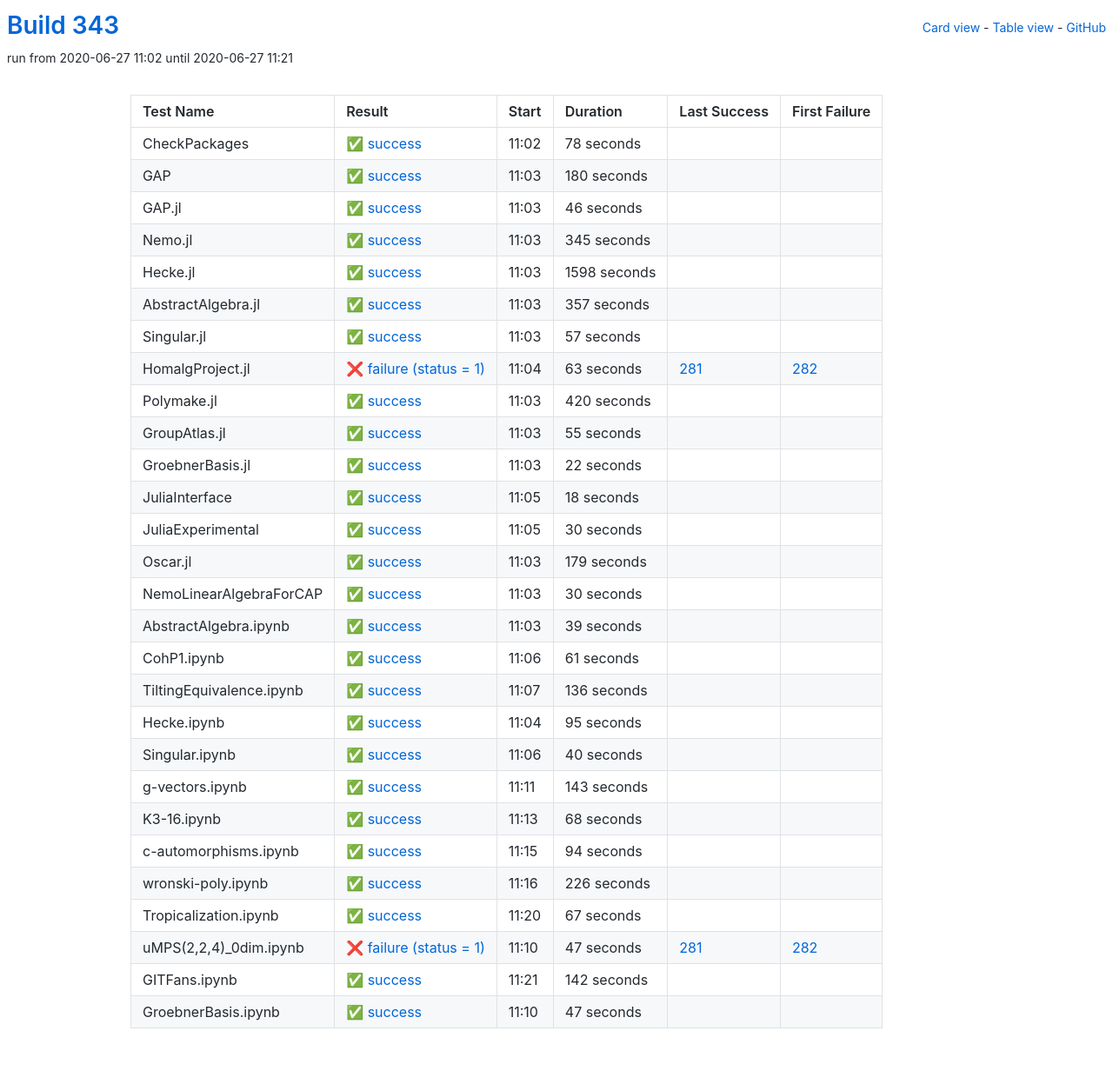
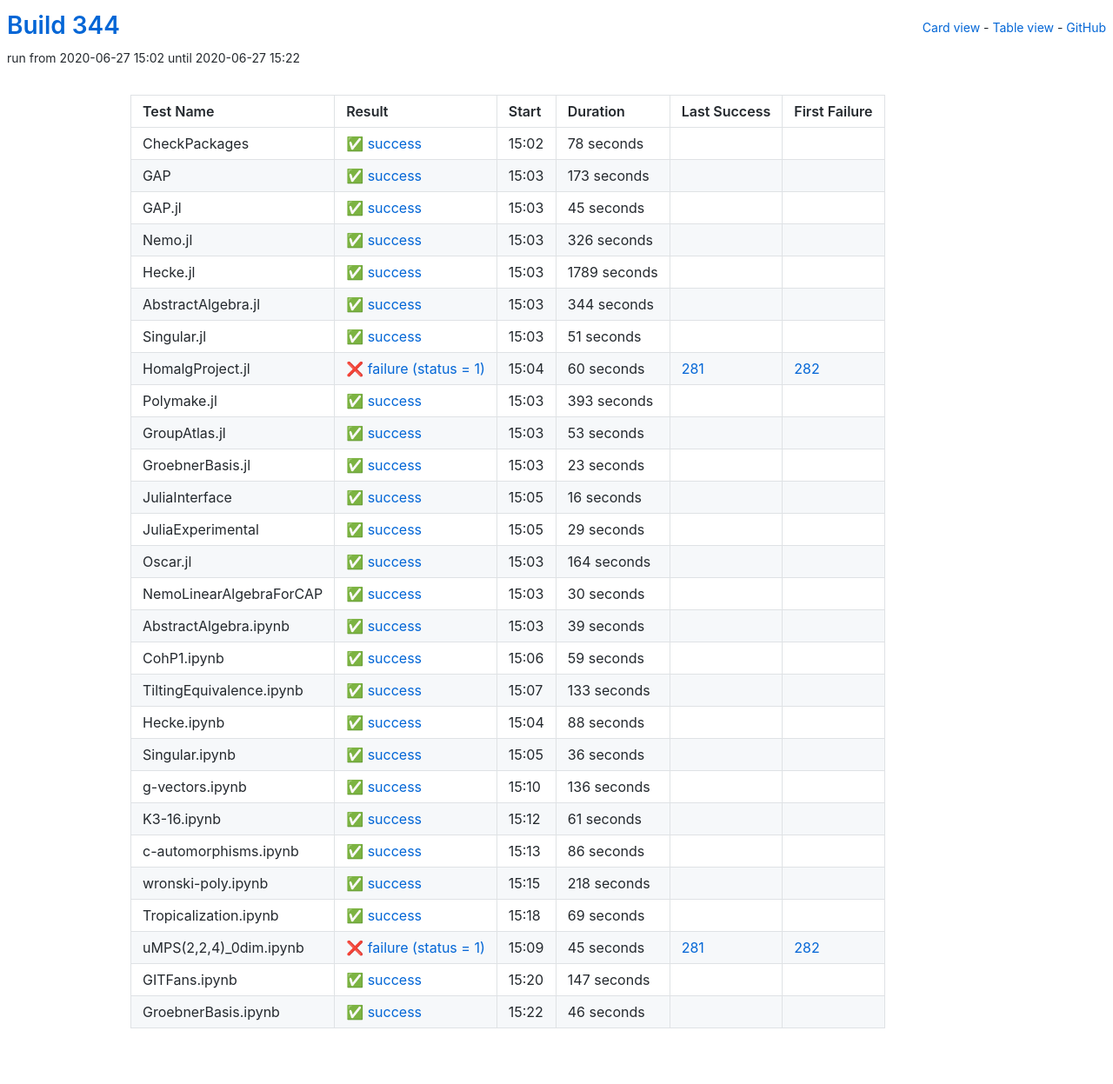
Before and after one commit to oscar-system/oscar-ci-status-stable, a Jekyll site: the page built from table.html, in a window 1280 px wide. Shown: the whole page at 87% size. Built offline with Jekyll 4.4.1, drawn with Linux system fonts in a browser that asks for light colours.

Commit message:
Build #344

```diff
--- a/_data/ci.yml
+++ b/_data/ci.yml
@@ -1,6 +1,6 @@
 ---
-build: 343
-build_url: https://oscarci.mathematik.uni-kl.de/job/oscar-stable/343/
+build: 344
+build_url: https://oscarci.mathematik.uni-kl.de/job/oscar-stable/344/
 job: oscar-stable
 organization: oscar-system
 repo: oscar-ci-status-stable
@@ -8,8 +8,8 @@ repourl: https://github.com/oscar-system/oscar-ci-status-stable
 tests:
 - name: CheckPackages
   id: checkpackages
-  log: https://oscarci.mathematik.uni-kl.de/job/oscar-stable/343/artifact/logs/build-343/CheckPackages.log
-  start: 2020-06-27 11:02
+  log: https://oscarci.mathematik.uni-kl.de/job/oscar-stable/344/artifact/logs/build-344/CheckPackages.log
+  start: 2020-06-27 15:02
   success: true
   exitcode: 0
   status: success
@@ -20,164 +20,164 @@ tests:
   first_failure_url:
 - name: GAP
   id: gap
-  log: https://oscarci.mathematik.uni-kl.de/job/oscar-stable/343/artifact/logs/build-343/GAP.log
-  start: 2020-06-27 11:03
+  log: https://oscarci.mathematik.uni-kl.de/job/oscar-stable/344/artifact/logs/build-344/GAP.log
+  start: 2020-06-27 15:03
   success: true
   exitcode: 0
   status: success
-  duration: 180
+  duration: 173
   last_success: false
   last_success_url:
   first_failure: false
   first_failure_url:
 - name: GAP.jl
   id: gap-jl
-  log: https://oscarci.mathematik.uni-kl.de/job/oscar-stable/343/artifact/logs/build-343/GAP.jl.log
-  start: 2020-06-27 11:03
+  log: https://oscarci.mathematik.uni-kl.de/job/oscar-stable/344/artifact/logs/build-344/GAP.jl.log
+  start: 2020-06-27 15:03
   success: true
   exitcode: 0
   status: success
-  duration: 46
+  duration: 45
   last_success: false
   last_success_url:
   first_failure: false
   first_failure_url:
 - name: Nemo.jl
   id: nemo-jl
-  log: https://oscarci.mathematik.uni-kl.de/job/oscar-stable/343/artifact/logs/build-343/Nemo.jl.log
-  start: 2020-06-27 11:03
+  log: https://oscarci.mathematik.uni-kl.de/job/oscar-stable/344/artifact/logs/build-344/Nemo.jl.log
+  start: 2020-06-27 15:03
   success: true
   exitcode: 0
   status: success
-  duration: 345
+  duration: 326
   last_success: false
   last_success_url:
   first_failure: false
   first_failure_url:
 - name: Hecke.jl
   id: hecke-jl
-  log: https://oscarci.mathematik.uni-kl.de/job/oscar-stable/343/artifact/logs/build-343/Hecke.jl.log
-  start: 2020-06-27 11:03
+  log: https://oscarci.mathematik.uni-kl.de/job/oscar-stable/344/artifact/logs/build-344/Hecke.jl.log
+  start: 2020-06-27 15:03
   success: true
   exitcode: 0
   status: success
-  duration: 1598
+  duration: 1789
   last_success: false
   last_success_url:
   first_failure: false
   first_failure_url:
 - name: AbstractAlgebra.jl
   id: abstractalgebra-jl
-  log: https://oscarci.mathematik.uni-kl.de/job/oscar-stable/343/artifact/logs/build-343/AbstractAlgebra.jl.log
-  start: 2020-06-27 11:03
+  log: https://oscarci.mathematik.uni-kl.de/job/oscar-stable/344/artifact/logs/build-344/AbstractAlgebra.jl.log
+  start: 2020-06-27 15:03
   success: true
   exitcode: 0
   status: success
-  duration: 357
+  duration: 344
   last_success: false
   last_success_url:
   first_failure: false
   first_failure_url:
 - name: Singular.jl
   id: singular-jl
-  log: https://oscarci.mathematik.uni-kl.de/job/oscar-stable/343/artifact/logs/build-343/Singular.jl.log
-  start: 2020-06-27 11:03
+  log: https://oscarci.mathematik.uni-kl.de/job/oscar-stable/344/artifact/logs/build-344/Singular.jl.log
+  start: 2020-06-27 15:03
   success: true
   exitcode: 0
   status: success
-  duration: 57
+  duration: 51
   last_success: false
   last_success_url:
   first_failure: false
   first_failure_url:
 - name: HomalgProject.jl
   id: homalgproject-jl
-  log: https://oscarci.mathematik.uni-kl.de/job/oscar-stable/343/artifact/logs/build-343/HomalgProject.jl.log
-  start: 2020-06-27 11:04
+  log: https://oscarci.mathematik.uni-kl.de/job/oscar-stable/344/artifact/logs/build-344/HomalgProject.jl.log
+  start: 2020-06-27 15:04
   success: false
   exitcode: 1
   status: failure
-  duration: 63
+  duration: 60
   last_success: 281
   last_success_url: https://oscarci.mathematik.uni-kl.de/job/oscar-stable/281/
   first_failure: 282
   first_failure_url: https://oscarci.mathematik.uni-kl.de/job/oscar-stable/282/
 - name: Polymake.jl
   id: polymake-jl
-  log: https://oscarci.mathematik.uni-kl.de/job/oscar-stable/343/artifact/logs/build-343/Polymake.jl.log
-  start: 2020-06-27 11:03
+  log: https://oscarci.mathematik.uni-kl.de/job/oscar-stable/344/artifact/logs/build-344/Polymake.jl.log
+  start: 2020-06-27 15:03
   success: true
   exitcode: 0
   status: success
-  duration: 420
+  duration: 393
   last_success: false
   last_success_url:
   first_failure: false
   first_failure_url:
 - name: GroupAtlas.jl
   id: groupatlas-jl
-  log: https://oscarci.mathematik.uni-kl.de/job/oscar-stable/343/artifact/logs/build-343/GroupAtlas.jl.log
-  start: 2020-06-27 11:03
+  log: https://oscarci.mathematik.uni-kl.de/job/oscar-stable/344/artifact/logs/build-344/GroupAtlas.jl.log
+  start: 2020-06-27 15:03
   success: true
   exitcode: 0
   status: success
-  duration: 55
+  duration: 53
   last_success: false
   last_success_url:
   first_failure: false
   first_failure_url:
 - name: GroebnerBasis.jl
   id: groebnerbasis-jl
-  log: https://oscarci.mathematik.uni-kl.de/job/oscar-stable/343/artifact/logs/build-343/GroebnerBasis.jl.log
-  start: 2020-06-27 11:03
+  log: https://oscarci.mathematik.uni-kl.de/job/oscar-stable/344/artifact/logs/build-344/GroebnerBasis.jl.log
+  start: 2020-06-27 15:03
   success: true
   exitcode: 0
   status: success
-  duration: 22
+  duration: 23
   last_success: false
   last_success_url:
   first_failure: false
   first_failure_url:
 - name: JuliaInterface
   id: juliainterface
-  log: https://oscarci.mathematik.uni-kl.de/job/oscar-stable/343/artifact/logs/build-343/JuliaInterface.log
-  start: 2020-06-27 11:05
+  log: https://oscarci.mathematik.uni-kl.de/job/oscar-stable/344/artifact/logs/build-344/JuliaInterface.log
+  start: 2020-06-27 15:05
   success: true
   exitcode: 0
   status: success
-  duration: 18
+  duration: 16
   last_success: false
   last_success_url:
   first_failure: false
   first_failure_url:
 - name: JuliaExperimental
   id: juliaexperimental
-  log: https://oscarci.mathematik.uni-kl.de/job/oscar-stable/343/artifact/logs/build-343/JuliaExperimental.log
-  start: 2020-06-27 11:05
+  log: https://oscarci.mathematik.uni-kl.de/job/oscar-stable/344/artifact/logs/build-344/JuliaExperimental.log
+  start: 2020-06-27 15:05
   success: true
   exitcode: 0
   status: success
-  duration: 30
+  duration: 29
   last_success: false
   last_success_url:
   first_failure: false
   first_failure_url:
 - name: Oscar.jl
   id: oscar-jl
-  log: https://oscarci.mathematik.uni-kl.de/job/oscar-stable/343/artifact/logs/build-343/Oscar.jl.log
-  start: 2020-06-27 11:03
+  log: https://oscarci.mathematik.uni-kl.de/job/oscar-stable/344/artifact/logs/build-344/Oscar.jl.log
+  start: 2020-06-27 15:03
   success: true
   exitcode: 0
   status: success
-  duration: 179
+  duration: 164
   last_success: false
   last_success_url:
   first_failure: false
   first_failure_url:
 - name: NemoLinearAlgebraForCAP
   id: nemolinearalgebraforcap
-  log: https://oscarci.mathematik.uni-kl.de/job/oscar-stable/343/artifact/logs/build-343/NemoLinearAlgebraForCAP.log
-  start: 2020-06-27 11:03
+  log: https://oscarci.mathematik.uni-kl.de/job/oscar-stable/344/artifact/logs/build-344/NemoLinearAlgebraForCAP.log
+  start: 2020-06-27 15:03
   success: true
   exitcode: 0
   status: success
@@ -188,8 +188,8 @@ tests:
   first_failure_url:
 - name: AbstractAlgebra.ipynb
   id: abstractalgebra-ipynb
-  log: https://oscarci.mathematik.uni-kl.de/job/oscar-stable/343/artifact/logs/build-343/AbstractAlgebra.ipynb.log
-  start: 2020-06-27 11:03
+  log: https://oscarci.mathematik.uni-kl.de/job/oscar-stable/344/artifact/logs/build-344/AbstractAlgebra.ipynb.log
+  start: 2020-06-27 15:03
   success: true
   exitcode: 0
   status: success
@@ -200,8 +200,68 @@ tests:
   first_failure_url:
 - name: CohP1.ipynb
   id: cohp1-ipynb
-  log: https://oscarci.mathematik.uni-kl.de/job/oscar-stable/343/artifact/logs/build-343/CohP1.ipynb.log
-  start: 2020-06-27 11:06
+  log: https://oscarci.mathematik.uni-kl.de/job/oscar-stable/344/artifact/logs/build-344/CohP1.ipynb.log
+  start: 2020-06-27 15:06
+  success: true
+  exitcode: 0
+  status: success
+  duration: 59
+  last_success: false
+  last_success_url:
+  first_failure: false
+  first_failure_url:
+- name: TiltingEquivalence.ipynb
+  id: tiltingequivalence-ipynb
+  log: https://oscarci.mathematik.uni-kl.de/job/oscar-stable/344/artifact/logs/build-344/TiltingEquivalence.ipynb.log
+  start: 2020-06-27 15:07
+  success: true
+  exitcode: 0
+  status: success
+  duration: 133
+  last_success: false
+  last_success_url:
+  first_failure: false
+  first_failure_url:
+- name: Hecke.ipynb
+  id: hecke-ipynb
+  log: https://oscarci.mathematik.uni-kl.de/job/oscar-stable/344/artifact/logs/build-344/Hecke.ipynb.log
+  start: 2020-06-27 15:04
+  success: true
+  exitcode: 0
+  status: success
+  duration: 88
+  last_success: false
+  last_success_url:
+  first_failure: false
+  first_failure_url:
+- name: Singular.ipynb
+  id: singular-ipynb
+  log: https://oscarci.mathematik.uni-kl.de/job/oscar-stable/344/artifact/logs/build-344/Singular.ipynb.log
+  start: 2020-06-27 15:05
+  success: true
+  exitcode: 0
+  status: success
+  duration: 36
+  last_success: false
+  last_success_url:
+  first_failure: false
+  first_failure_url:
+- name: g-vectors.ipynb
+  id: g-vectors-ipynb
+  log: https://oscarci.mathematik.uni-kl.de/job/oscar-stable/344/artifact/logs/build-344/g-vectors.ipynb.log
+  start: 2020-06-27 15:10
+  success: true
+  exitcode: 0
+  status: success
+  duration: 136
+  last_success: false
+  last_success_url:
+  first_failure: false
+  first_failure_url:
+- name: K3-16.ipynb
+  id: k3-16-ipynb
+  log: https://oscarci.mathematik.uni-kl.de/job/oscar-stable/344/artifact/logs/build-344/K3-16.ipynb.log
+  start: 2020-06-27 15:12
   success: true
   exitcode: 0
   status: success
@@ -210,134 +270,74 @@ tests:
   last_success_url:
   first_failure: false
   first_failure_url:
-- name: TiltingEquivalence.ipynb
-  id: tiltingequivalence-ipynb
-  log: https://oscarci.mathematik.uni-kl.de/job/oscar-stable/343/artifact/logs/build-343/TiltingEquivalence.ipynb.log
-  start: 2020-06-27 11:07
+- name: c-automorphisms.ipynb
+  id: c-automorphisms-ipynb
+  log: https://oscarci.mathematik.uni-kl.de/job/oscar-stable/344/artifact/logs/build-344/c-automorphisms.ipynb.log
+  start: 2020-06-27 15:13
   success: true
   exitcode: 0
   status: success
-  duration: 136
-  last_success: false
-  last_success_url:
-  first_failure: false
-  first_failure_url:
-- name: Hecke.ipynb
-  id: hecke-ipynb
-  log: https://oscarci.mathematik.uni-kl.de/job/oscar-stable/343/artifact/logs/build-343/Hecke.ipynb.log
-  start: 2020-06-27 11:04
-  success: true
-  exitcode: 0
-  status: success
-  duration: 95
-  last_success: false
-  last_success_url:
-  first_failure: false
-  first_failure_url:
-- name: Singular.ipynb
-  id: singular-ipynb
-  log: https://oscarci.mathematik.uni-kl.de/job/oscar-stable/343/artifact/logs/build-343/Singular.ipynb.log
-  start: 2020-06-27 11:06
-  success: true
-  exitcode: 0
-  status: success
-  duration: 40
-  last_success: false
-  last_success_url:
-  first_failure: false
-  first_failure_url:
-- name: g-vectors.ipynb
-  id: g-vectors-ipynb
-  log: https://oscarci.mathematik.uni-kl.de/job/oscar-stable/343/artifact/logs/build-343/g-vectors.ipynb.log
-  start: 2020-06-27 11:11
-  success: true
-  exitcode: 0
-  status: success
-  duration: 143
-  last_success: false
-  last_success_url:
-  first_failure: false
-  first_failure_url:
-- name: K3-16.ipynb
-  id: k3-16-ipynb
-  log: https://oscarci.mathematik.uni-kl.de/job/oscar-stable/343/artifact/logs/build-343/K3-16.ipynb.log
-  start: 2020-06-27 11:13
-  success: true
-  exitcode: 0
-  status: success
-  duration: 68
-  last_success: false
-  last_success_url:
-  first_failure: false
-  first_failure_url:
-- name: c-automorphisms.ipynb
-  id: c-automorphisms-ipynb
-  log: https://oscarci.mathematik.uni-kl.de/job/oscar-stable/343/artifact/logs/build-343/c-automorphisms.ipynb.log
-  start: 2020-06-27 11:15
-  success: true
-  exitcode: 0
-  status: success
-  duration: 94
+  duration: 86
   last_success: false
   last_success_url:
   first_failure: false
   first_failure_url:
 - name: wronski-poly.ipynb
   id: wronski-poly-ipynb
-  log: https://oscarci.mathematik.uni-kl.de/job/oscar-stable/343/artifact/logs/build-343/wronski-poly.ipynb.log
-  start: 2020-06-27 11:16
+  log: https://oscarci.mathematik.uni-kl.de/job/oscar-stable/344/artifact/logs/build-344/wronski-poly.ipynb.log
+  start: 2020-06-27 15:15
   success: true
   exitcode: 0
   status: success
-  duration: 226
+  duration: 218
   last_success: false
   last_success_url:
   first_failure: false
   first_failure_url:
 - name: Tropicalization.ipynb
   id: tropicalization-ipynb
-  log: https://oscarci.mathematik.uni-kl.de/job/oscar-stable/343/artifact/logs/build-343/Tropicalization.ipynb.log
-  start: 2020-06-27 11:20
+  log: https://oscarci.mathematik.uni-kl.de/job/oscar-stable/344/artifact/logs/build-344/Tropicalization.ipynb.log
+  start: 2020-06-27 15:18
   success: true
   exitcode: 0
   status: success
-  duration: 67
+  duration: 69
   last_success: false
   last_success_url:
   first_failure: false
   first_failure_url:
 - name: uMPS(2,2,4)_0dim.ipynb
   id: umps-2-2-4-0dim-ipynb
-  log: https://oscarci.mathematik.uni-kl.de/job/oscar-stable/343/artifact/logs/build-343/uMPS-2-2-4-_0dim.ipynb.log
-  start: 2020-06-27 11:10
+  log: https://oscarci.mathematik.uni-kl.de/job/oscar-stable/344/artifact/logs/build-344/uMPS-2-2-4-_0dim.ipynb.log
+  start: 2020-06-27 15:09
   success: false
   exitcode: 1
   status: failure
-  duration: 47
+  duration: 45
   last_success: 281
   last_success_url: https://oscarci.mathematik.uni-kl.de/job/oscar-stable/281/
   first_failure: 282
   first_failure_url: https://oscarci.mathematik.uni-kl.de/job/oscar-stable/282/
 - name: GITFans.ipynb
   id: gitfans-ipynb
-  log: https://oscarci.mathematik.uni-kl.de/job/oscar-stable/343/artifact/logs/build-343/GITFans.ipynb.log
-  start: 2020-06-27 11:21
+  log: https://oscarci.mathematik.uni-kl.de/job/oscar-stable/344/artifact/logs/build-344/GITFans.ipynb.log
+  start: 2020-06-27 15:20
   success: true
   exitcode: 0
   status: success
-  duration: 142
+  duration: 147
   last_success: false
   last_success_url:
   first_failure: false
   first_failure_url:
 - name: GroebnerBasis.ipynb
   id: groebnerbasis-ipynb
-  log: https://oscarci.mathematik.uni-kl.de/job/oscar-stable/343/artifact/logs/build-343/GroebnerBasis.ipynb.log
-  start: 2020-06-27 11:10
+  log: https://oscarci.mathematik.uni-kl.de/job/oscar-stable/344/artifact/logs/build-344/GroebnerBasis.ipynb.log
+  start: 2020-06-27 15:22
   success: true
   exitcode: 0
   status: success
-  duration: 47
+  duration: 46
   last_success: false
   last_success_url:
   first_failure: false
```
Also changed, not shown: README.md.
